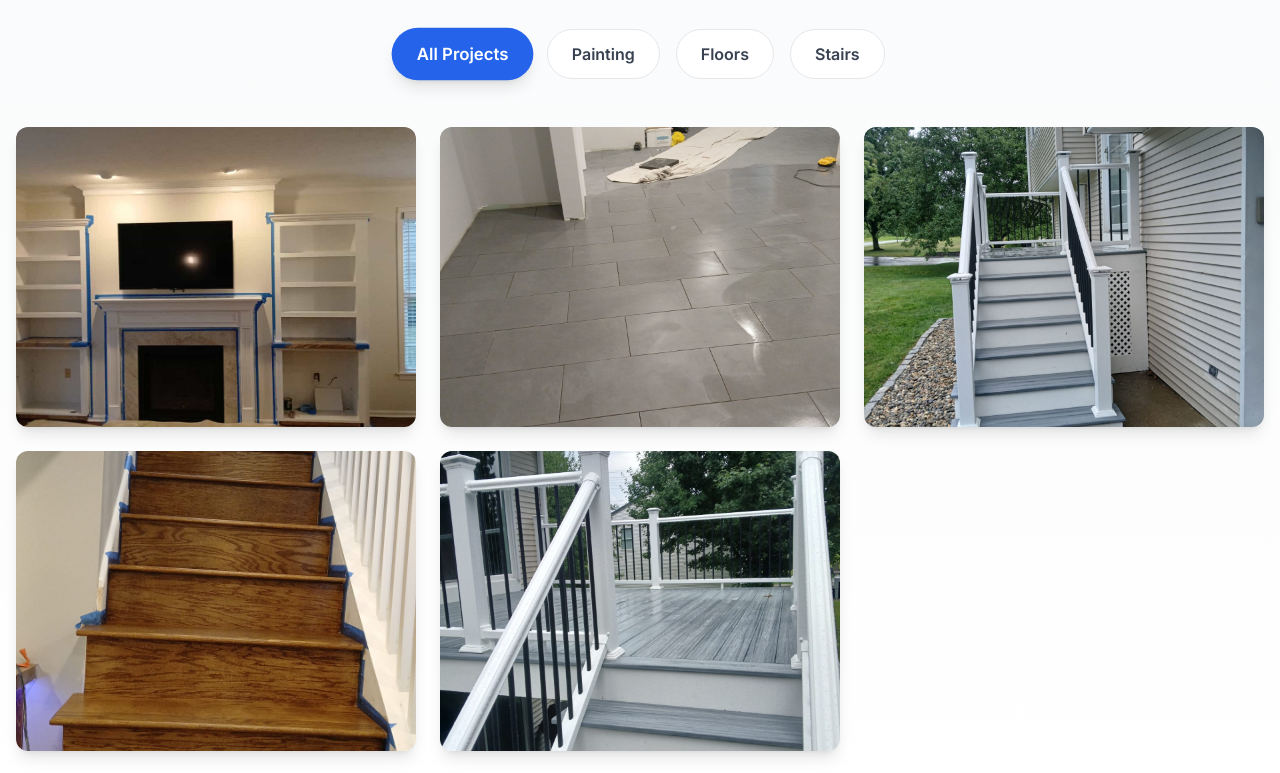
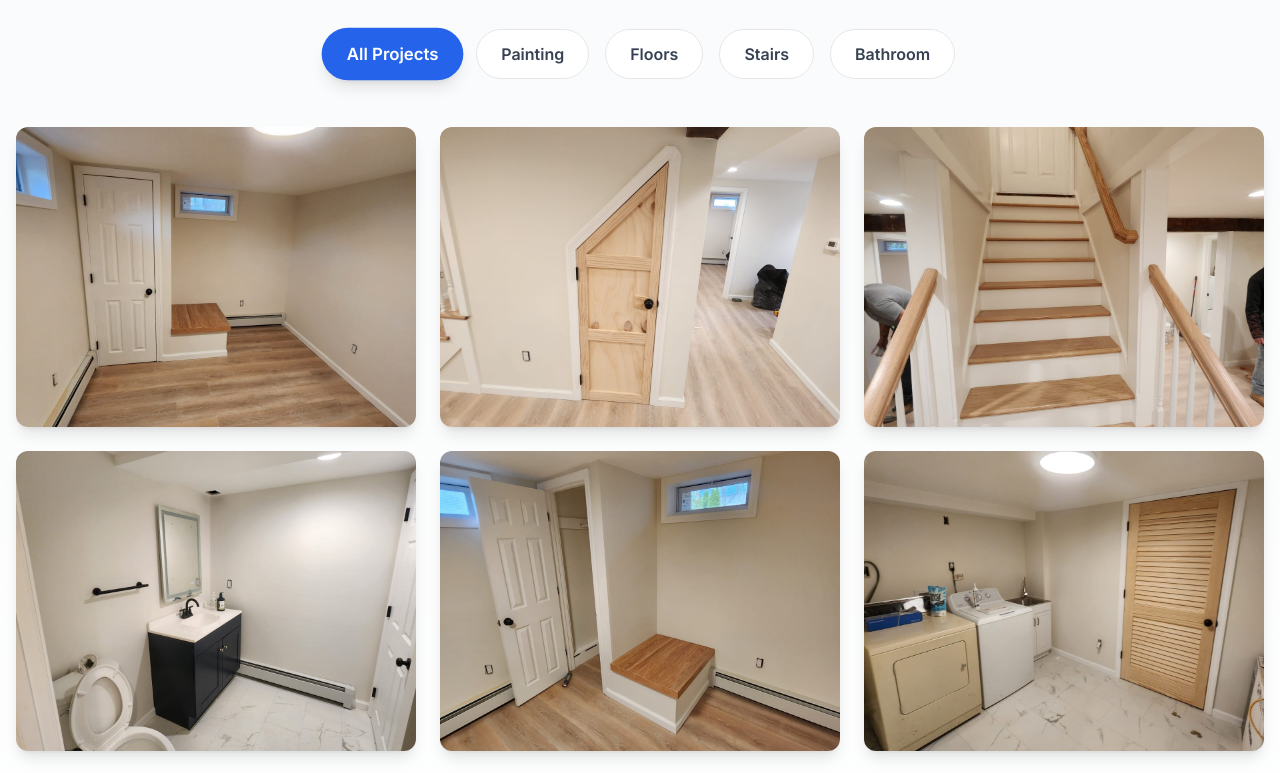
Before and after one commit to vanivelle/dw-company, a Next.js app: page / in a window 1280 px wide. Shown: the part 3480-4253 px from the top of the page. Built offline with nearby package versions, Linux system fonts and the light colour scheme.

Commit message:
Update gallery to display new project photos from projects folder

```diff
--- a/components/Gallery/ImageGallery.tsx
+++ b/components/Gallery/ImageGallery.tsx
@@ -5,7 +5,7 @@ import Image from 'next/image'
 import { motion, AnimatePresence } from 'framer-motion'
 import { X } from 'lucide-react'
 
-type Category = 'all' | 'painting' | 'floors' | 'stairs'
+type Category = 'all' | 'painting' | 'floors' | 'stairs' | 'bathroom'
 
 interface GalleryImage {
   id: number
@@ -16,11 +16,14 @@ interface GalleryImage {
 }
 
 const images: GalleryImage[] = [
-  { id: 1, category: 'painting', before: '/images/pintura/WhatsApp Image 2026-02-11 at 23.50.22.jpeg', after: '/images/pintura/WhatsApp Image 2026-02-12 at 00.00.46.jpeg', title: 'Interior Painting' },
-  { id: 2, category: 'floors', before: '/images/chao/WhatsApp Image 2026-02-12 at 00.00.54.jpeg', after: '/images/chao/WhatsApp Image 2026-02-12 at 00.00.54 (1).jpeg', title: 'Floor Refinishing' },
-  { id: 3, category: 'stairs', before: '/images/escada/WhatsApp Image 2026-02-11 at 23.59.08.jpeg', after: '/images/escada/WhatsApp Image 2026-02-11 at 23.59.20.jpeg', title: 'Staircase Renovation' },
-  { id: 4, category: 'stairs', before: '/images/escada/WhatsApp Image 2026-02-11 at 23.59.21.jpeg', after: '/images/escada/WhatsApp Image 2026-02-11 at 23.59.22.jpeg', title: 'Staircase Repair' },
-  { id: 5, category: 'stairs', before: '/images/escada/WhatsApp Image 2026-02-12 at 00.00.54 (2).jpeg', after: '/images/escada/WhatsApp Image 2026-02-11 at 23.59.08.jpeg', title: 'Custom Stairs' },
+  { id: 1, category: 'painting', before: '/images/projects/painting/interior-painting-white-walls-1.jpg', after: '/images/projects/painting/interior-painting-white-walls-1.jpg', title: 'Interior Painting' },
+  { id: 2, category: 'floors', before: '/images/projects/floor-installation/floor-installation-basement-1.jpg', after: '/images/projects/floor-installation/floor-installation-basement-1.jpg', title: 'Floor Refinishing' },
+  { id: 3, category: 'stairs', before: '/images/projects/carpentry/wooden-stairs-with-railings-1.jpg', after: '/images/projects/carpentry/wooden-stairs-with-railings-1.jpg', title: 'Staircase Renovation' },
+  { id: 4, category: 'stairs', before: '/images/projects/carpentry/wooden-door-closet-1.jpg', after: '/images/projects/carpentry/wooden-door-closet-1.jpg', title: 'Custom Carpentry' },
+  { id: 5, category: 'floors', before: '/images/projects/basements/basement-finished-room-1.jpg', after: '/images/projects/basements/basement-finished-room-1.jpg', title: 'Finished Basement' },
+  { id: 6, category: 'floors', before: '/images/projects/basements/basement-laundry-finished-1.jpg', after: '/images/projects/basements/basement-laundry-finished-1.jpg', title: 'Laundry Room' },
+  { id: 7, category: 'all', before: '/images/projects/bathroom-remodel/bathroom-remodel-marble-modern-1.jpg', after: '/images/projects/bathroom-remodel/bathroom-remodel-marble-modern-1.jpg', title: 'Bathroom Remodel' },
+  { id: 8, category: 'floors', before: '/images/projects/basements/basement-storage-closet-1.jpg', after: '/images/projects/basements/basement-storage-closet-1.jpg', title: 'Storage Closet' },
 ]
 
 export function ImageGallery() {
@@ -59,6 +62,7 @@ export function ImageGallery() {
             { key: 'painting', label: 'Painting' },
             { key: 'floors', label: 'Floors' },
             { key: 'stairs', label: 'Stairs' },
+            { key: 'bathroom', label: 'Bathroom' },
           ].map((cat) => (
             <button
               key={cat.key}
```
